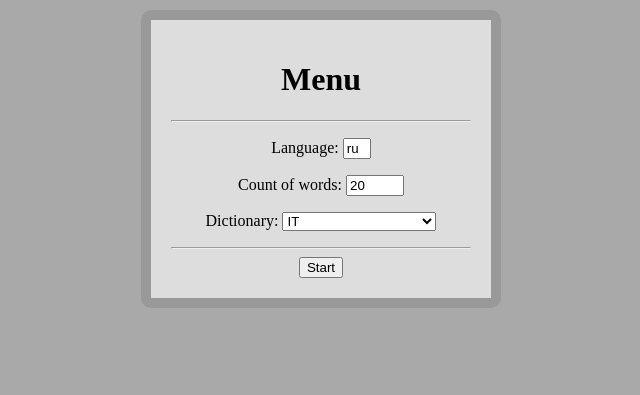
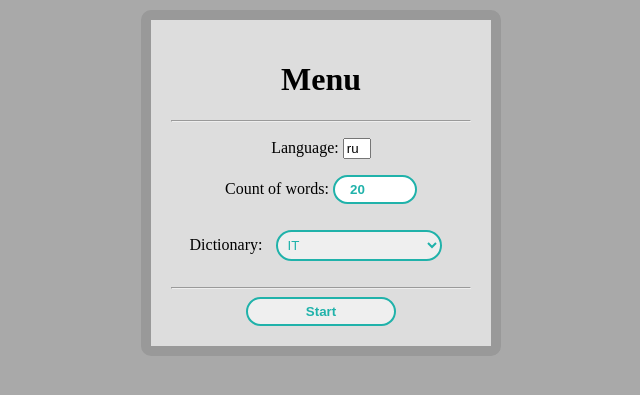
Before and after one commit to tamarinvs19/translation-of-words, a Django app: page /missions/menu/ in a window 1280 px wide. Shown: the top 395 px of the page, without its empty margins (319-959 px from the left). Run offline with Django 3.2, Linux system fonts and the light colour scheme.

Commit message:
add new styles

```diff
--- /dev/null
+++ b/dicts/list_uni.csv
@@ -0,0 +1 @@
+хитрый / сложный / щекотливый
--- a/missions/models.py
+++ b/missions/models.py
@@ -1,6 +1,7 @@
 from django.db import models
 from django.contrib.auth.models import User
 
+import datetime
 from random import randint, shuffle
 import csv
 
--- a/missions/views.py
+++ b/missions/views.py
@@ -16,6 +16,7 @@ from django.utils.decorators import method_decorator
 
 import csv
 from random import randint
+import datetime
 
 import logging as log
 log.basicConfig(
@@ -55,6 +56,7 @@ def menu(request):
                     count_of_words=count_of_words,
                     dictionary=dictionary,
                     start_time=timezone.now(),
+                    finish_time=timezone.now() + datetime.timedelta(days=100)
                     )
             mission.save()
             generate_words(mission)
--- a/static/styles.css
+++ b/static/styles.css
@@ -58,7 +58,7 @@ li.navbar a.active {
 }
 
 input[type="button" i] {
-rder: 2px solid;
+    border: 2px solid;
     border-radius: 30px;
     padding: 5px 15px;
     width: 150px;
@@ -69,5 +69,38 @@ rder: 2px solid;
     user-select: none;
     outline: none;
     transition: 0.2s;
+}
 
+input[type="submit" i] {
+    border: 2px solid;
+    border-radius: 30px;
+    padding: 5px 15px;
+    width: 150px;
+    color: lightseagreen;
+    font-weight: 700;
+    text-decoration: none;
+    user-select: none;
+    outline: none;
+    transition: 0.2s;
 }
+
+select {
+    border: 2px solid;
+    border-radius: 30px;
+    padding: 5px 5px;
+    margin: 10px;
+    color: lightseagreen;
+    /* font-weight: 700; */
+}
+
+input[type="number" i] {
+    border: 2px solid;
+    border-radius: 30px;
+    padding: 5px 15px;
+    width: 150px;
+    color: lightseagreen;
+    font-weight: 700;
+    text-decoration: none;
+    user-select: none;
+    outline: none;
+}
```
Also changed, not shown: missions/migrations/0010_auto_20191114_2204.py (added), missions/migrations/0011_auto_20191114_2205.py (added).
